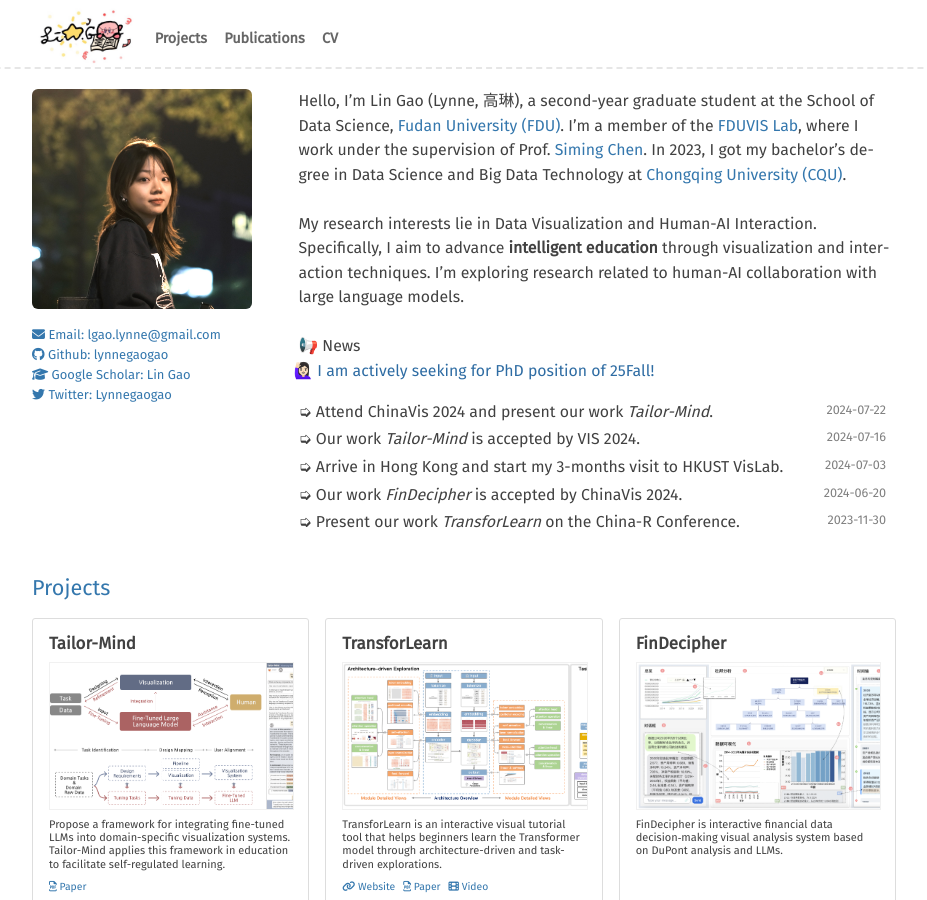
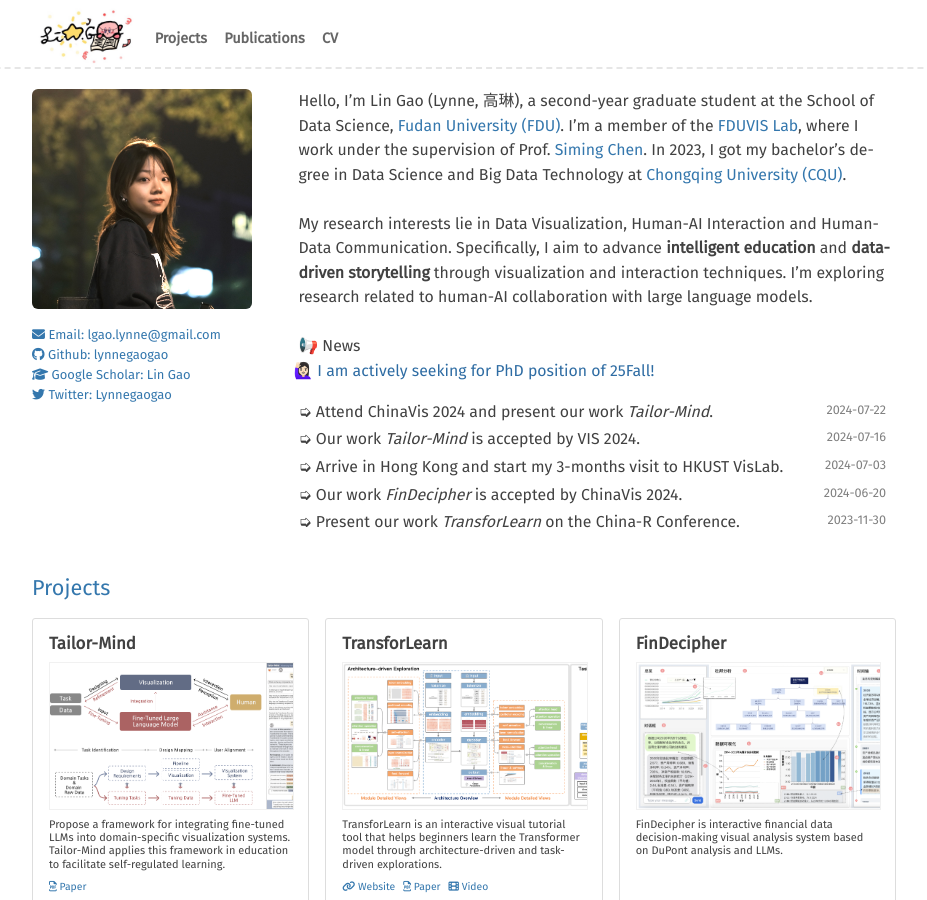
Before and after one commit to lynnegaogao/lynnegaogao.github.io, a Jekyll site: the page built from index.md, in a window 1280 px wide and 900 px high. Shown: the whole window, without its empty margins (176-1103 px from the left). Built offline with Jekyll 4.4.1, drawn with Linux system fonts in a browser that asks for light colours.

Commit message:
update index

```diff
--- a/index.md
+++ b/index.md
@@ -27,7 +27,7 @@ class: home
 Hello, I'm Lin Gao (Lynne, 高琳), a second-year graduate student at the School of Data Science, [Fudan University (FDU)](https://www.fudan.edu.cn/en/). I'm a member of the [FDUVIS Lab](https://fduvis.net/), where I work under the supervision of Prof. [Siming Chen](http://simingchen.me/). In 2023, I got my bachelor's degree in Data Science and Big Data Technology at [Chongqing University (CQU)](https://english.cqu.edu.cn/).
 <!--In 2023, I graduated from [Chongqing University (CQU)](https://english.cqu.edu.cn/) with a bachelor's degree in Data Science and Big Data Technology, where I was advised by Prof. [Haibo Hu](http://www.cse.cqu.edu.cn/info/2030/2497.htm) and was part of the [CQU-VIVA Lab](http://www.cquviva.cn/).-->
 <br><br>
-My research interests lie in Data Visualization and Human-AI Interaction. Specifically, I aim to advance **intelligent education** through visualization and interaction techniques. I'm exploring research related to human-AI collaboration with large language models.
+My research interests lie in Data Visualization, Human-AI Interaction and Human-Data Communication. Specifically, I aim to advance **intelligent education** and **data-driven storytelling** through visualization and interaction techniques. I'm exploring research related to human-AI collaboration with large language models.
 <br><br>
 📢 News
 <span class="bounce">🙋🏻‍♀️ I am actively seeking for PhD position of 25Fall!</span>
```
